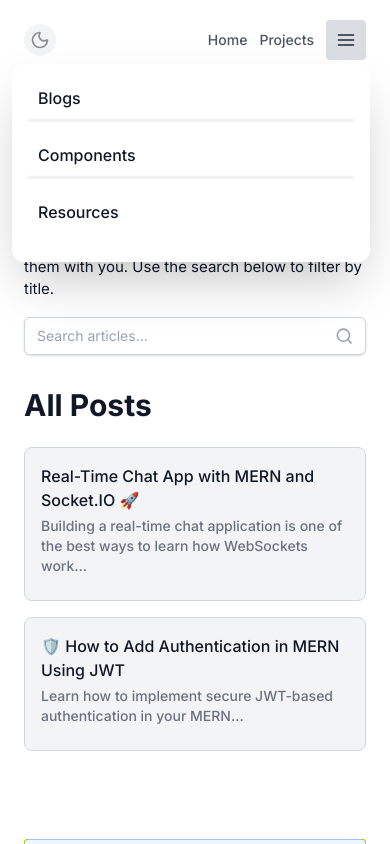
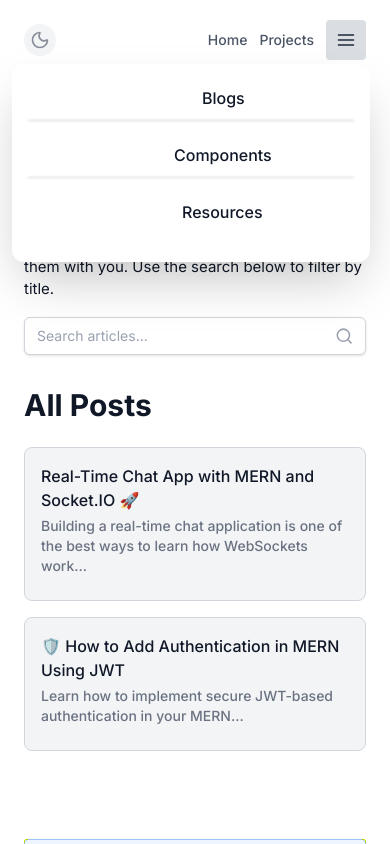
Before and after one commit to AKHILKAP124/Akhil-Kumar, a React (Vite) app: page /blogs in a window 390 px wide. Both pictures are taken after a click on the button 346 px from the left and 40 px from the top of the page. Shown: the top 844 px of the page. Built offline with nearby package versions, Linux system fonts and the light colour scheme.

Commit message:
fix(Navbar): Replace window.open with Link component for navigation consistency

```diff
--- a/src/components/Navbar.jsx
+++ b/src/components/Navbar.jsx
@@ -113,10 +113,13 @@ const Navbar = () => {
             <ul>
               <motion.div
                 variants={itemA}
-                onClick={() => window.open("/blogs")}
-                className="py-1.5 px-2.5 rounded-lg hover:bg-sky-600/10 dark:hover:bg-sky-600/20  cursor-pointer mb-1 w-full "
+                className="w-full h-full py-1.5 px-2.5 rounded-lg hover:bg-sky-600/10 dark:hover:bg-sky-600/20  cursor-pointer mb-1 "
               >
-                <motion.p variants={itemA}>Blogs</motion.p>
+                <motion.p variants={itemA} className="w-full h-full">
+                  <Link to="/blogs" className="w-full h-full px-41">
+                    Blogs
+                  </Link>
+                </motion.p>
               </motion.div>
               <motion.div
                 variants={itemA}
@@ -124,10 +127,13 @@ const Navbar = () => {
               ></motion.div>
               <motion.div
                 variants={itemA}
-                onClick={() => window.open("/components")}
-                className="py-1.5 px-2.5 rounded-lg hover:bg-sky-600/10 dark:hover:bg-sky-600/20 cursor-pointer mb-1"
+                className="py-1.5 px-2.5 rounded-lg hover:bg-sky-600/10 dark:hover:bg-sky-600/20 cursor-pointer mb-1 w-full h-full"
               >
-                <motion.p variants={itemA}>Components</motion.p>
+                <motion.p variants={itemA} className="w-full h-full">
+                  <Link to="/components" className="w-full h-full px-34">
+                    Components
+                  </Link>
+                </motion.p>
               </motion.div>
               <motion.div
                 variants={itemA}
@@ -135,10 +141,13 @@ const Navbar = () => {
               ></motion.div>
               <motion.div
                 variants={itemA}
-                onClick={() => window.open("/resources")}
-                className="py-1.5 px-2.5 rounded-lg hover:bg-sky-600/10 dark:hover:bg-sky-600/20 cursor-pointer mb-4"
+                className="py-1.5 px-2.5 rounded-lg hover:bg-sky-600/10 dark:hover:bg-sky-600/20 cursor-pointer mb-4 w-full h-full"
               >
-                <motion.p variants={itemA}>Resources</motion.p>
+                <motion.p variants={itemA} className="w-full h-full">
+                  <Link to="/blogs" className="w-full h-full px-36">
+                    Resources
+                  </Link>
+                </motion.p>
               </motion.div>
             </ul>
           </motion.div>
```
